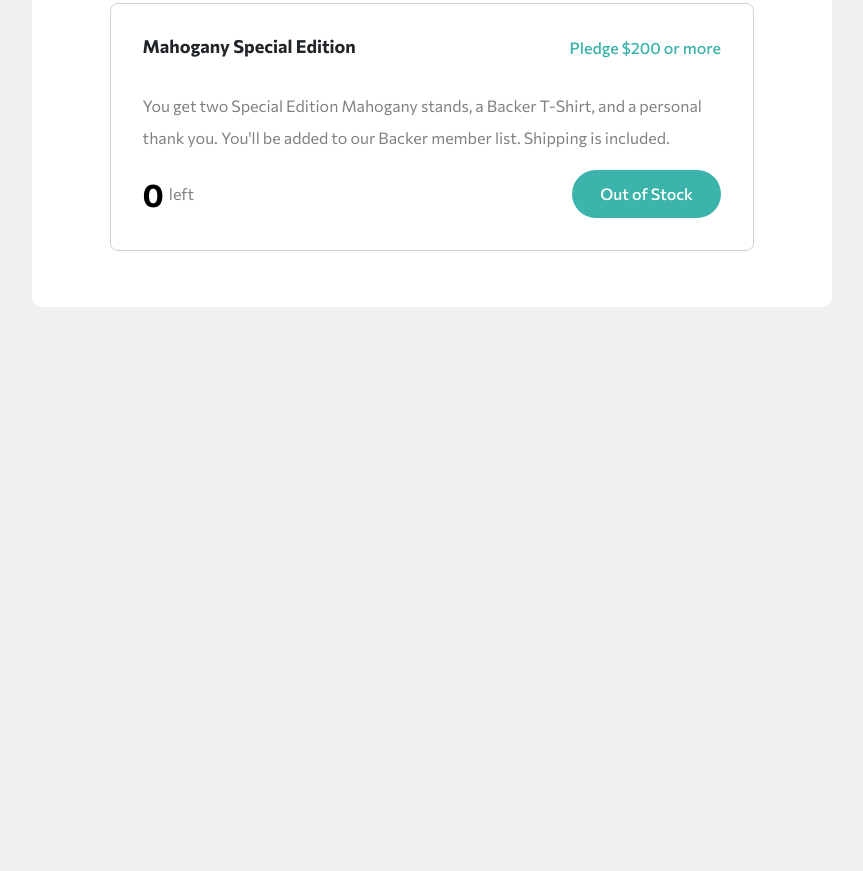
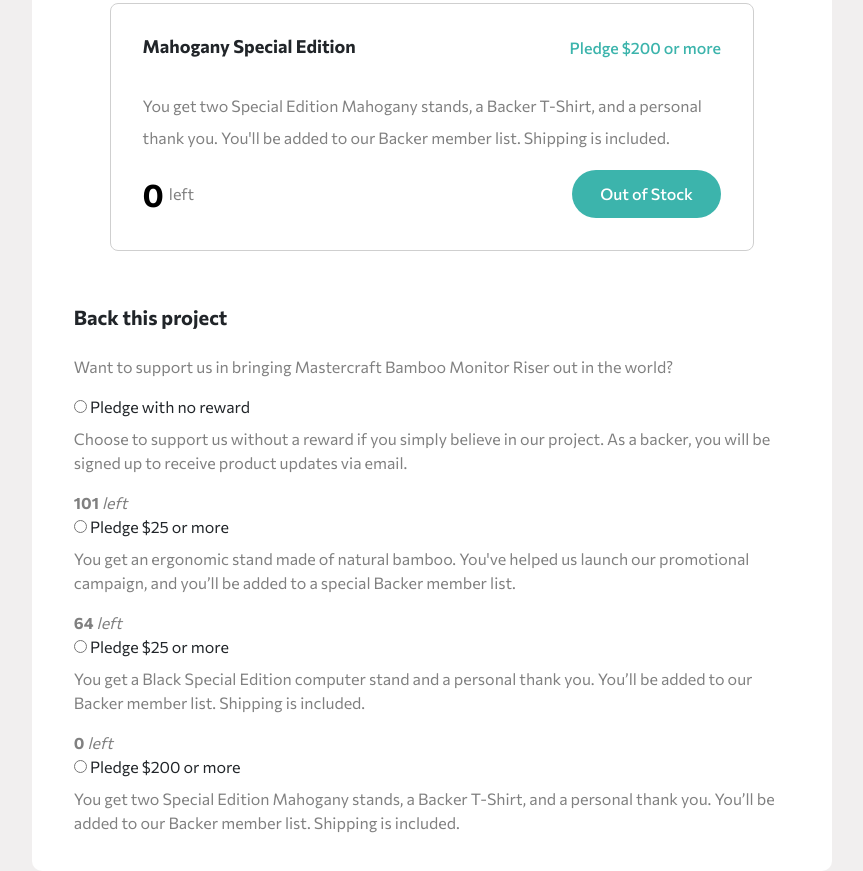
Before and after one commit to taranjeetsingh9/Crowd-Funding-Homepage, a plain HTML site: page index.html in a window 1280 px wide. Shown: the part 1782-2653 px from the top of the page, without its empty margins (301-1164 px from the left). Before the commit the page ends 2089 px from the top, so only its background shows below. Drawn offline with nearby package versions, Linux system fonts and the light colour scheme; files whose address does not match are found by name.

Commit message:
created back this project context div

```diff
--- a/index.html
+++ b/index.html
@@ -10,6 +10,7 @@
   <link rel="stylesheet" href="https://cdn.jsdelivr.net/npm/bootstrap@4.0.0/dist/css/bootstrap.min.css"
     integrity="sha384-Gn5384xqQ1aoWXA+058RXPxPg6fy4IWvTNh0E263XmFcJlSAwiGgFAW/dAiS6JXm" crossorigin="anonymous">
   <title>Frontend Mentor | Crowdfunding product page</title>
+  <script src="index.js" defer></script>
 
   <!-- Feel free to remove these styles or customise in your own stylesheet 👍 -->
   <style>
@@ -76,16 +77,17 @@
 
 
       <div class="project-links">
-        <button class="back-project-button"><a href="#">Back this project</a></button>
+        <button class="back-project-button active-states-bookmark "><a href="#">Back this project</a></button>
         <!-- <button class="bookmark"><a href="#">Bookmark</a></button> -->
 
         <!----experiment -->
-        <button class="bookmark-button"><svg width="56" height="56" xmlns="http://www.w3.org/2000/svg">
+        <button class="bookmark-button"><svg width=" 56" height="56" xmlns="http://www.w3.org/2000/svg">
             <g fill="none" fill-rule="evenodd">
               <circle fill="#2F2F2F" cx="28" cy="28" r="28" />
-              <path fill="#B1B1B1" d="M23 19v18l5-5.058L33 37V19z" />
+              <path fill="white" d="M23 19v18l5-5.058L33 37V19z" />
             </g>
-          </svg><a href="#">Bookmark</a></button>
+          </svg><a href="#">Bookmark</a>
+        </button>
         <!---experiment end-->
       </div>
 
@@ -96,7 +98,7 @@
 
 
 
-        <div class="backed-amount">
+        <div class="backed-amount ">
           <p> <span class="count">$89,914</span>
             <br>
             of $100,000 backed
@@ -156,7 +158,7 @@
             <strong class="count">101</strong>
             <span class="left">left</span>
           </div>
-          <button class="donation-selection">Select Reward</button>
+          <button class="donation-selection active-states-bookmark">Select Reward</button>
         </div>
 
 
@@ -164,9 +166,9 @@
 
       <div class="donation-options">
 
-        <span class="pledge">Black Edition Stand</span>
+        <span class="pledge">Pledge $75 or more</span>
 
-        <h6>Pledge $75 or more</h6> <br>
+        <h6>Black Edition Stand</h6> <br>
         <p>
           You get a Black Special Edition computer stand and a personal thank you. You’ll be added to our Backer
           member list. Shipping is included.
@@ -177,7 +179,7 @@
             <strong class="count">64</strong>
             <span class="left">left</span>
           </div>
-          <button class="donation-selection">Select Reward</button>
+          <button class="donation-selection active-states-bookmark">Select Reward</button>
         </div>
 
 
@@ -196,7 +198,7 @@
             <strong class="count">0</strong>
             <span class="left">left</span>
           </div>
-          <button class="donation-selection">Out of Stock</button>
+          <button class="donation-selection active-states-bookmark">Out of Stock</button>
         </div>
       </div>
 
@@ -204,18 +206,63 @@
 
       <!-- Selection modal start -->
 
-      <!-- Back this project
-      Want to support us in bringing Mastercraft Bamboo Monitor Riser out in the world?
+      <div class="back-this-project">
+        <h2>Back this project</h2>
+        <p>Want to support us in bringing Mastercraft Bamboo Monitor Riser out in the world?
+        </p>
+        <!--Now Reward-->
+        <div class="rewards">
+          <input type="radio" id="noReward" name="noAward" value="0">
+          <label for="noReward">Pledge with no reward</label><br>
+          <p>Choose to support us without a reward if you simply believe in our project. As a backer,
+            you will be signed up to receive product updates via email.
+          </p>
+        </div>
 
-      Pledge with no reward
-      Choose to support us without a reward if you simply believe in our project. As a backer,
-      you will be signed up to receive product updates via email.
 
-      Bamboo Stand
-      Pledge $25 or more
-      You get an ergonomic stand made of natural bamboo. You've helped us launch our promotional campaign, and
-      you’ll be added to a special Backer member list.
-      101 left -->
+        <!--Bamboo Reward-->
+        <div class="rewards">
+          <div class="left">
+            <strong>101</strong>
+            <i>left</i>
+          </div>
+          <input type="radio" id="bambooStand" name="bambooAward" value="25">
+          <label for="bambooStand">Pledge $25 or more</label><br>
+          <p>
+            You get an ergonomic stand made of natural bamboo. You've helped us launch our promotional campaign, and
+            you’ll be added to a special Backer member list.
+          </p>
+        </div>
+
+        <!---Black Edition Reward-->
+        <div class="rewards">
+          <div class="left">
+            <strong>64</strong>
+            <i>left</i>
+          </div>
+          <input type="radio" id="bambooStand" name="bambooAward" value="25">
+          <label for="bambooStand">Pledge $25 or more</label><br>
+          <p>You get a Black Special Edition computer stand and a personal thank you. You’ll be added to our Backer
+            member list. Shipping is included.</p>
+        </div>
+
+        <!---Mahogany Special Edition-->
+        <div class="rewards">
+          <div class="left">
+            <strong>0</strong>
+            <i>left</i>
+          </div>
+          <input type="radio" id="bambooStand" name="bambooAward" value="25">
+          <label for="bambooStand">Pledge $200 or more</label><br>
+          <p>You get two Special Edition Mahogany stands, a Backer T-Shirt, and a personal thank you. You’ll be added
+            to our Backer member list. Shipping is included.</p>
+        </div>
+
+
+
+      </div>
+
+
 
       <!-- Selected pledge start -->
       <!-- Enter your pledge
@@ -225,8 +272,7 @@
 
       <!-- Black Edition Stand
       Pledge $75 or more
-      You get a Black Special Edition computer stand and a personal thank you. You’ll be added to our Backer
-      member list. Shipping is included.
+
       64 left -->
 
       <!-- Selected pledge start -->
@@ -237,8 +283,7 @@
 
       <!-- Mahogany Special Edition
       Pledge $200 or more
-      You get two Special Edition Mahogany stands, a Backer T-Shirt, and a personal thank you. You’ll be added
-      to our Backer member list. Shipping is included.
+
       0 left -->
 
       <!-- Selected pledge  start -->
```
